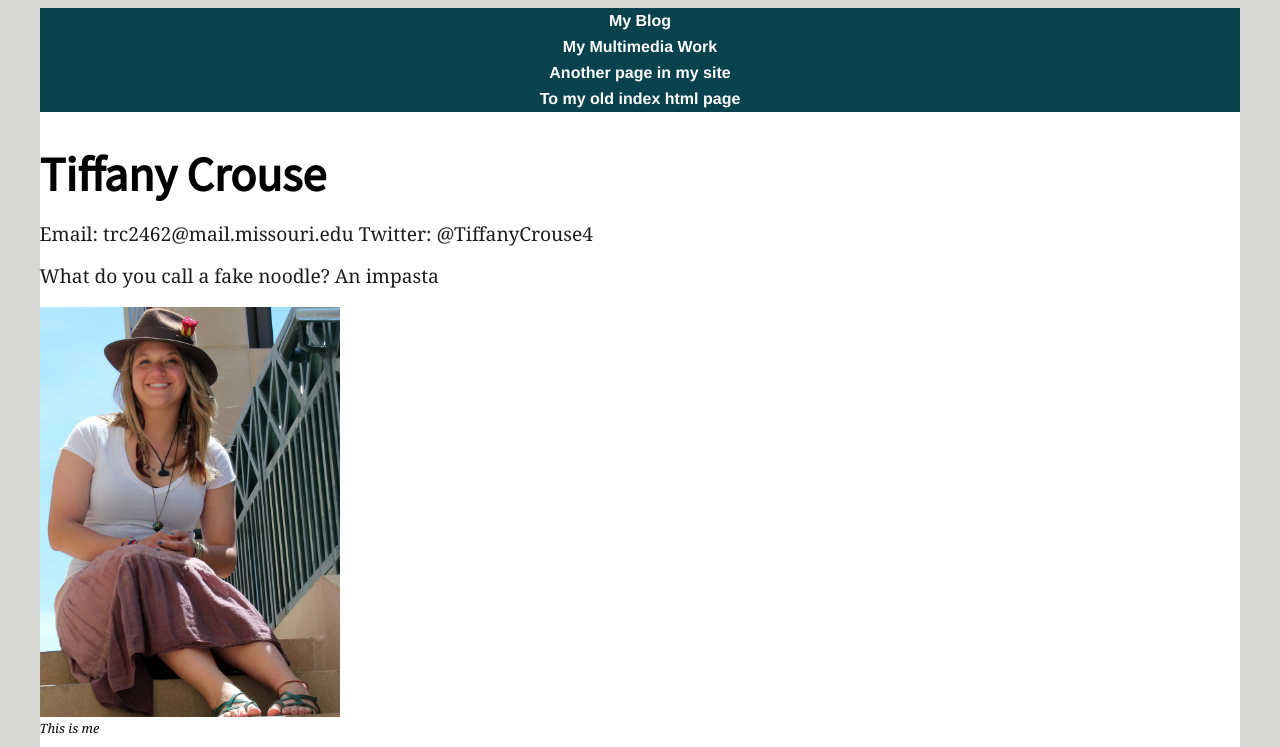
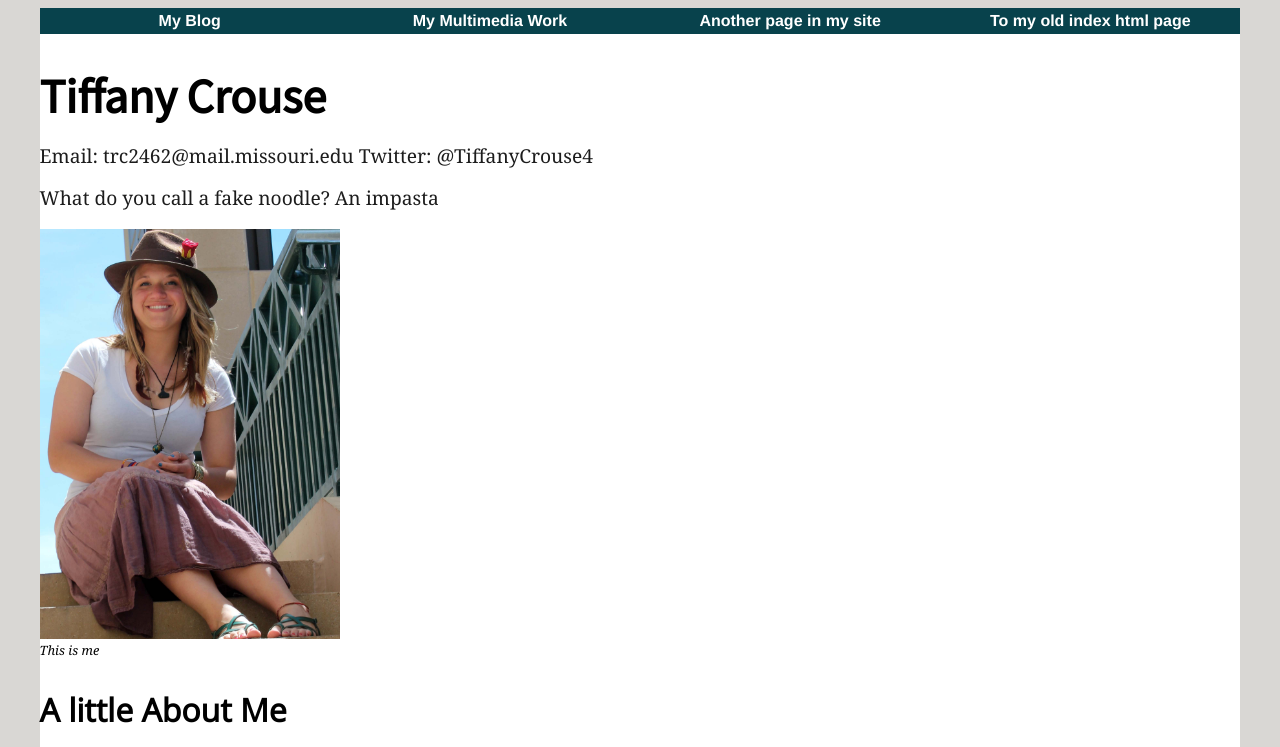
Before and after one commit to j4502-fs16/Crouse, a plain HTML site: page index.html in a window 1280 px wide. Shown: the top 747 px of the page. Drawn offline with nearby package versions, Linux system fonts and the light colour scheme; a web font is replaced by a local one.

Commit message:
swiched the colom to row on the outside of the programing

```diff
--- a/style.css
+++ b/style.css
@@ -83,7 +83,7 @@ Body{
   margin:0;
   padding: 10px;
   display: flex;
-  flex-flow: column;
+  flex-flow: row;
 }
 
 
```
